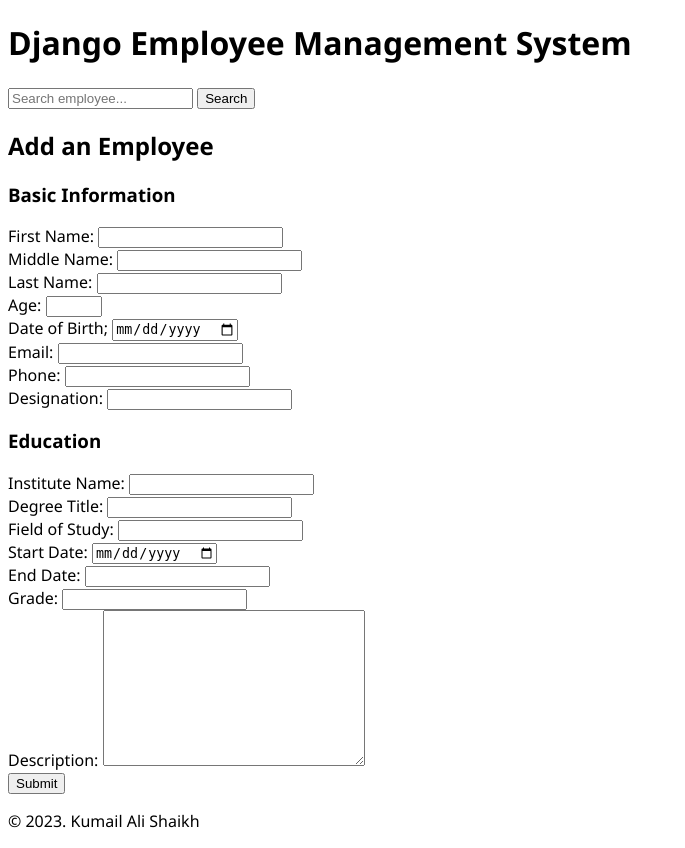
After one commit to kumailalidev/django-projects, a Django app: page /add/ in a window 1280 px wide. The commit adds this page. Shown: the whole page, without its empty margins (0-685 px from the left). Run offline with Django 4.2, Linux system fonts and the light colour scheme.

Commit message:
P03-Created template add_employees.html for adding employees

```diff
--- a/03-Employee-Management-System/employees/static/css/style.css
+++ b/03-Employee-Management-System/employees/static/css/style.css
@@ -1,5 +1,9 @@
 body {
   font-family: "Segoe UI", Tahoma, Geneva, Verdana, sans-serif;
+}
+
+table {
+  margin-top: 12px;
 }
 
 table,
--- /dev/null
+++ b/03-Employee-Management-System/employees/templates/employees/add_employee.html
@@ -0,0 +1,107 @@
+{% extends './base.html' %}
+
+{% block title %}Add Employee{% endblock title %}
+
+{% block content %}
+
+    <!-- Header -->
+    {% include "./partials/_header.html" %}
+
+    <!-- Add Employee -->
+    <section>
+        <div>
+            <h2>Add an Employee</h1>
+        </div>
+        <div>
+            <h3>Basic Information</h2>
+            <form action="" method="">
+                <!-- First name -->
+                <div>
+                    <label for="first_name">First Name:</label required>
+                    <input type="text" name="first_name" id="first_name" required>
+                </div>
+                <!-- Middle name -->
+                <div>
+                    <label for="middle_name">Middle Name:</label>
+                    <input type="text" name="middle_name" id="middle_name">
+                </div>
+                <!-- Last name -->
+                <div>
+                    <label for="last_name">Last Name:</label>
+                    <input type="text" name="last_name" id="last_name" required>
+                </div>
+                <!-- Age -->
+                <div>
+                    <label for="age">Age:</label>
+                    <input type="number" name="age" id="age" min="18" max="60" required>
+                </div>
+                <!-- Date of Birth -->
+                <div>
+                    <label for="date_of_birth">Date of Birth;</label>
+                    <input type="date" name="date_of_birth" id="date_of_birth" required>
+                </div>
+                <!-- Email -->
+                <div>
+                    <label for="email">Email:</label>
+                    <input type="email" name="email" id="email" required>
+                </div>
+                <!-- Phone -->
+                <div>
+                    <label for="phone">Phone:</label>
+                    <input type="text" name="phone" id="phone" required>
+                </div>
+                <!-- Designation -->
+                <div>
+                    <label for="desiggnation">Designation:</label>
+                    <input type="text" name="designation" id="designation" required>
+                </div>
+
+                <!-- Education -->
+                <h3>Education</h2>
+
+                <!-- Institute Name -->
+                <div>
+                    <label for="institute_name">Institute Name:</label>
+                    <input type="text" name="institute_name" id="institute_name" required>
+                </div>
+                <!-- Degree title -->
+                <div>
+                    <label for="degree_title">Degree Title:</label>
+                    <input type="text" name="degree_title" id="degree_title" required>
+                </div>
+                <!-- Field of Study -->
+                <div>
+                    <label for="field_of_study">Field of Study:</label>
+                    <input type="text" name="field_of_study" id="field_of_study" required>
+                </div>
+                <!-- Start Date -->
+                <div>
+                    <label for="start_date">Start Date:</label>
+                    <input type="date" name="start_date" id="start_date" required>
+                </div>
+                <!-- End Date -->
+                <div>
+                    <label for="end_date">End Date:</label>
+                    <input type="text" name="end_date" id="end_date">
+                </div>
+                <!-- Grade -->
+                <div>
+                    <label for="grade">Grade:</label>
+                    <input type="text" name="grade" id="grade" required>
+                </div>
+                <!-- Description -->
+                <div>
+                    <label for="description">Description:</label>
+                    <textarea name="description" id="description" cols="30" rows="10"></textarea>
+                </div>
+
+                <!-- Submit -->
+                <button type="submit">Submit</button>
+            </form>
+        </div>
+    </section>
+
+    <!-- Footer -->
+    {% include "./partials/_footer.html" %}
+
+{% endblock content %}
--- a/03-Employee-Management-System/employees/urls.py
+++ b/03-Employee-Management-System/employees/urls.py
@@ -4,4 +4,5 @@ from . import views
 
 urlpatterns = [
     path("", views.home, name="home"),
+    path("add/", views.add, name="add_employee"),
 ]
--- a/03-Employee-Management-System/employees/views.py
+++ b/03-Employee-Management-System/employees/views.py
@@ -3,3 +3,7 @@ from django.shortcuts import render
 
 def home(request):
     return render(request, "employees/index.html", {})
+
+
+def add(request):
+    return render(request, "employees/add_employee.html", {})
```
